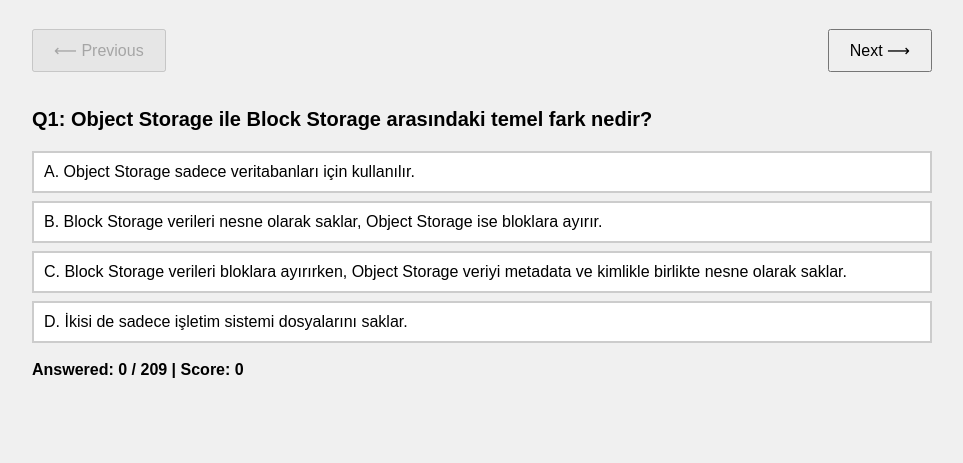
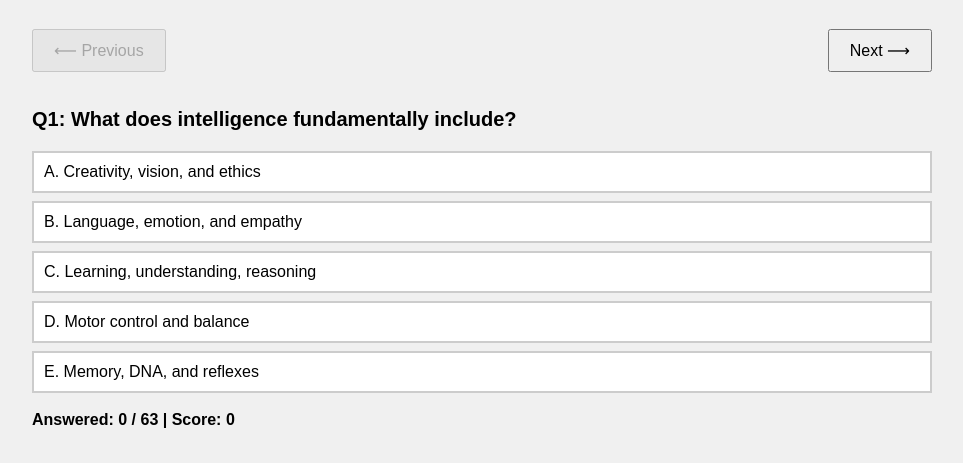
Before and after one commit to emirbince/quiz-app, a plain HTML site: page index.html in a window 1280 px wide. Shown: the part 93-556 px from the top of the page, without its empty margins (158-1121 px from the left). Drawn offline with Linux system fonts and the light colour scheme.

Commit message:
Update index.html

```diff
--- a/index.html
+++ b/index.html
@@ -41,7 +41,7 @@ const userAnswers = {};
 
 async function loadQuizData() {
   try {
-    const response = await fetch("quiz_data.json");
+    const response = await fetch("ai_quiz_data.json");
     if (!response.ok) throw new Error("HTTP error " + response.status);
     quizData = await response.json();
     loadQuestion(currentQuestion);
```
